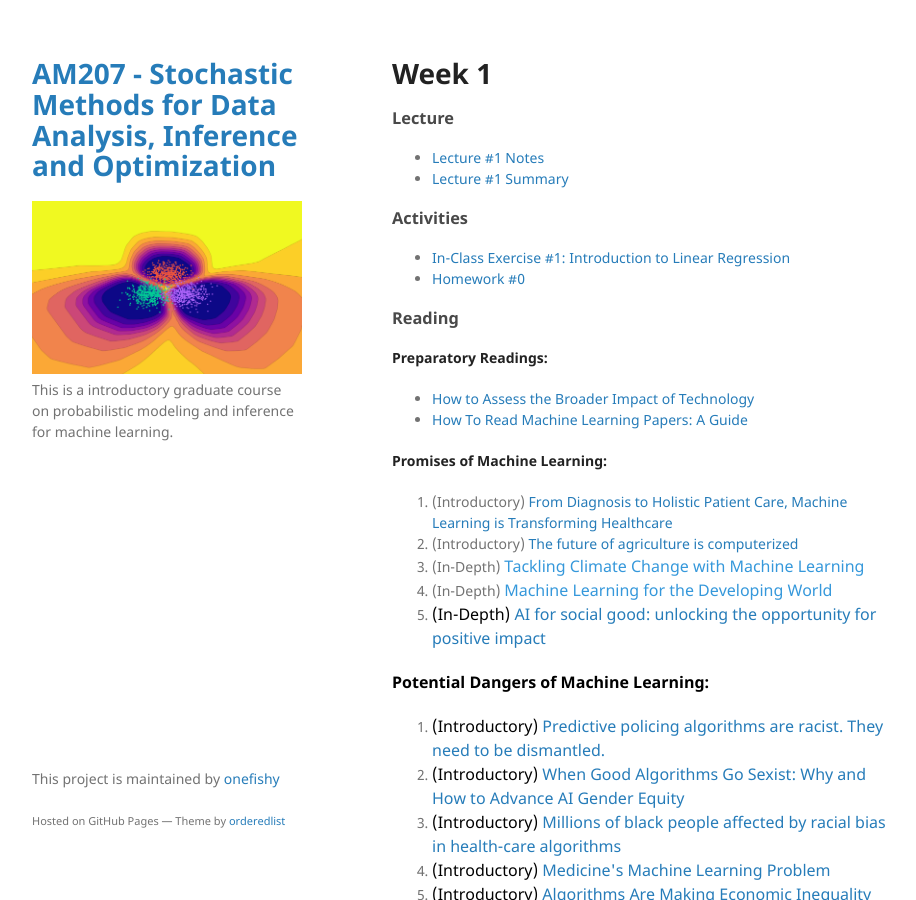
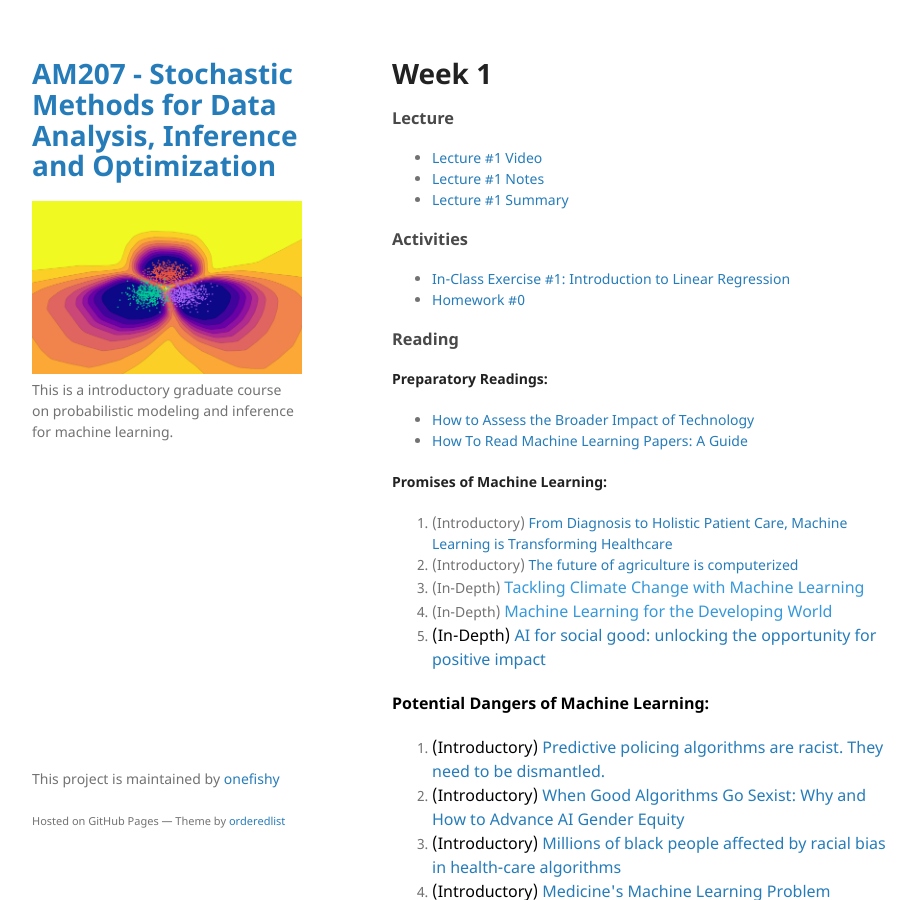
Before and after one commit to onefishy/am207, a Jekyll site: the page built from week1.md, in a window 1280 px wide and 900 px high. Shown: the whole window, without its empty margins (178-1094 px from the left). Built offline with Jekyll 4.4.1, drawn with Linux system fonts in a browser that asks for light colours; our own code applies the rules of GitHub Pages for plain Markdown files.

Commit message:
Update week1.md

```diff
--- a/week1.md
+++ b/week1.md
@@ -1,6 +1,7 @@
 # Week 1
 
 ### Lecture
+- [Lecture #1 Video](https://youtu.be/EtN-cLMypA4)
 - [Lecture #1 Notes](https://github.com/onefishy/am207/blob/master/Lectures/lecture_1_notes.ipynb)
 - [Lecture #1 Summary](https://github.com/onefishy/am207/blob/master/Lectures/lecture_1_summary_slides.ipynb)
 
```
